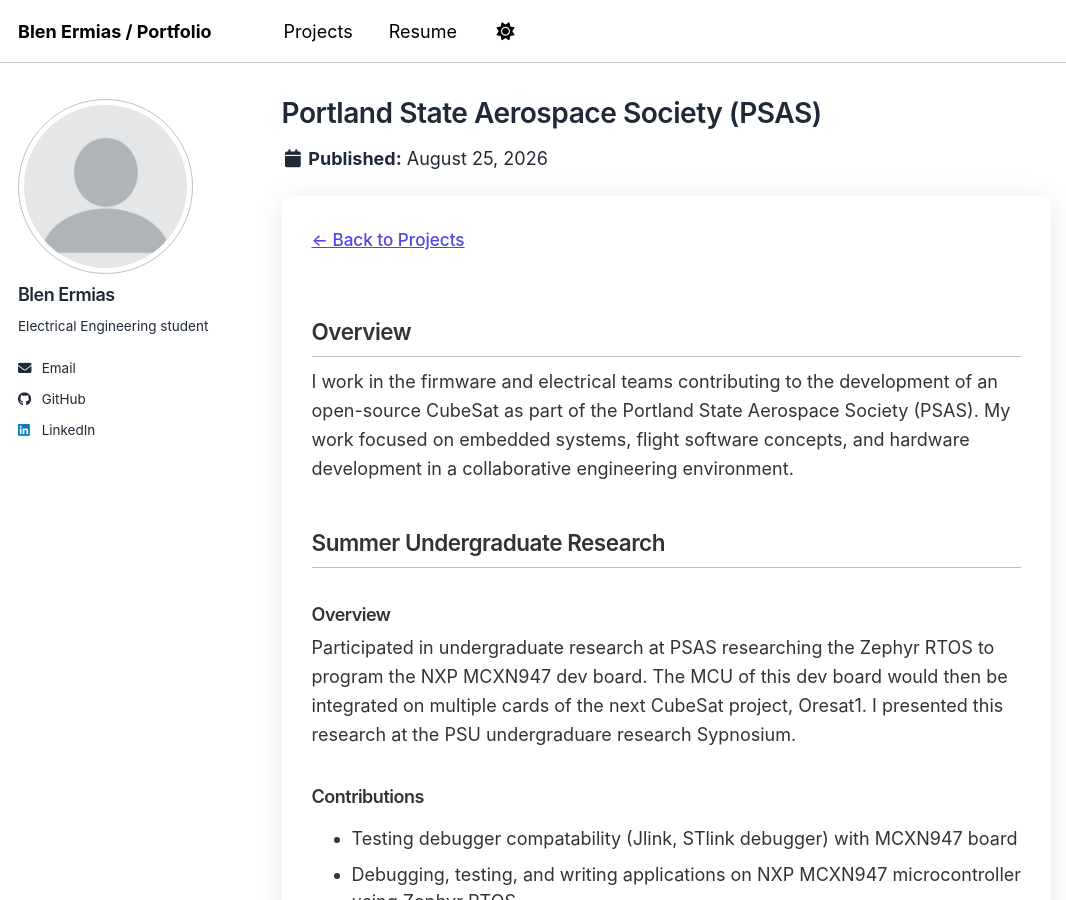
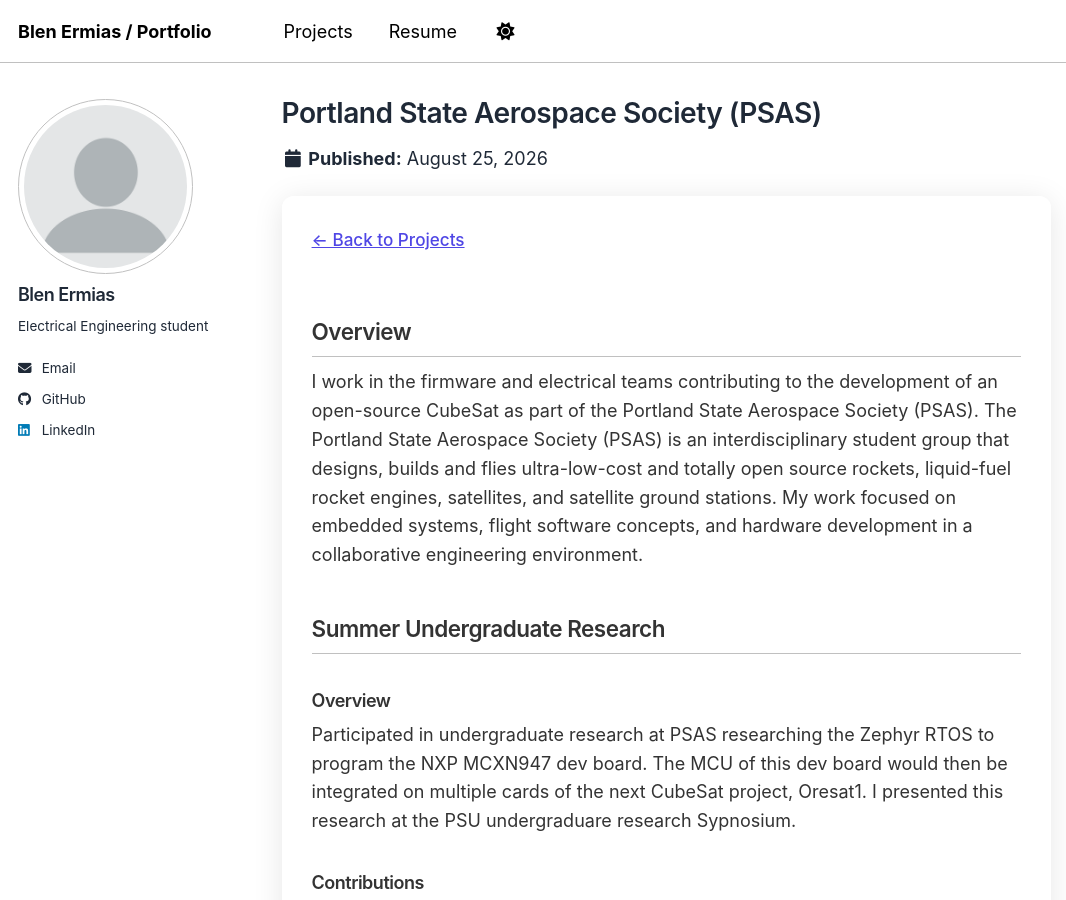
Before and after one commit to Blen-E/Blen-E.github.io, a Jekyll site: the page built from _portfolio/psas.md, in a window 1280 px wide and 900 px high. Shown: the whole window, without its empty margins (0-1066 px from the left). Built offline with Jekyll 4.4.1, drawn with Linux system fonts in a browser that asks for light colours; a script bundle is joined from its source files by our own code; library files that are not in the unit come from our copies.

Commit message:
Update psas.md

```diff
--- a/_portfolio/psas.md
+++ b/_portfolio/psas.md
@@ -1,13 +1,13 @@
 ---
 title: "Portland State Aerospace Society (PSAS)"
-excerpt: "Contributed to the development of an open-source CubeSat as part of the Portland State Aerospace Society (PSAS). The Portland State Aerospace Society (PSAS) is an interdisciplinary student group that designs, builds and flies ultra-low-cost and totally open source rockets, liquid-fuel rocket engines, satellites, and satellite ground stations. My work focuses on embedded systems, firmware development, and PCB design in a interdisciplinary splinary engineering environment."
+excerpt: "Contributed to the development of an open-source CubeSat as part of the Portland State Aerospace Society (PSAS).My work focuses on embedded systems, firmware development, and PCB design in a interdisciplinary splinary engineering environment."
 image: /images/psas/oresat.png
 collection: portfolio
 ---
 <a href="/portfolio/" class="back-button">← Back to Projects</a>
 
 ## Overview
-I work in the firmware and electrical teams contributing to the development of an open-source CubeSat as part of the Portland State Aerospace Society (PSAS). My work focused on embedded systems, flight software concepts, and hardware development in a collaborative engineering environment.
+I work in the firmware and electrical teams contributing to the development of an open-source CubeSat as part of the Portland State Aerospace Society (PSAS). The Portland State Aerospace Society (PSAS) is an interdisciplinary student group that designs, builds and flies ultra-low-cost and totally open source rockets, liquid-fuel rocket engines, satellites, and satellite ground stations. My work focused on embedded systems, flight software concepts, and hardware development in a collaborative engineering environment.
 
 
 ## Summer Undergraduate Research
```
